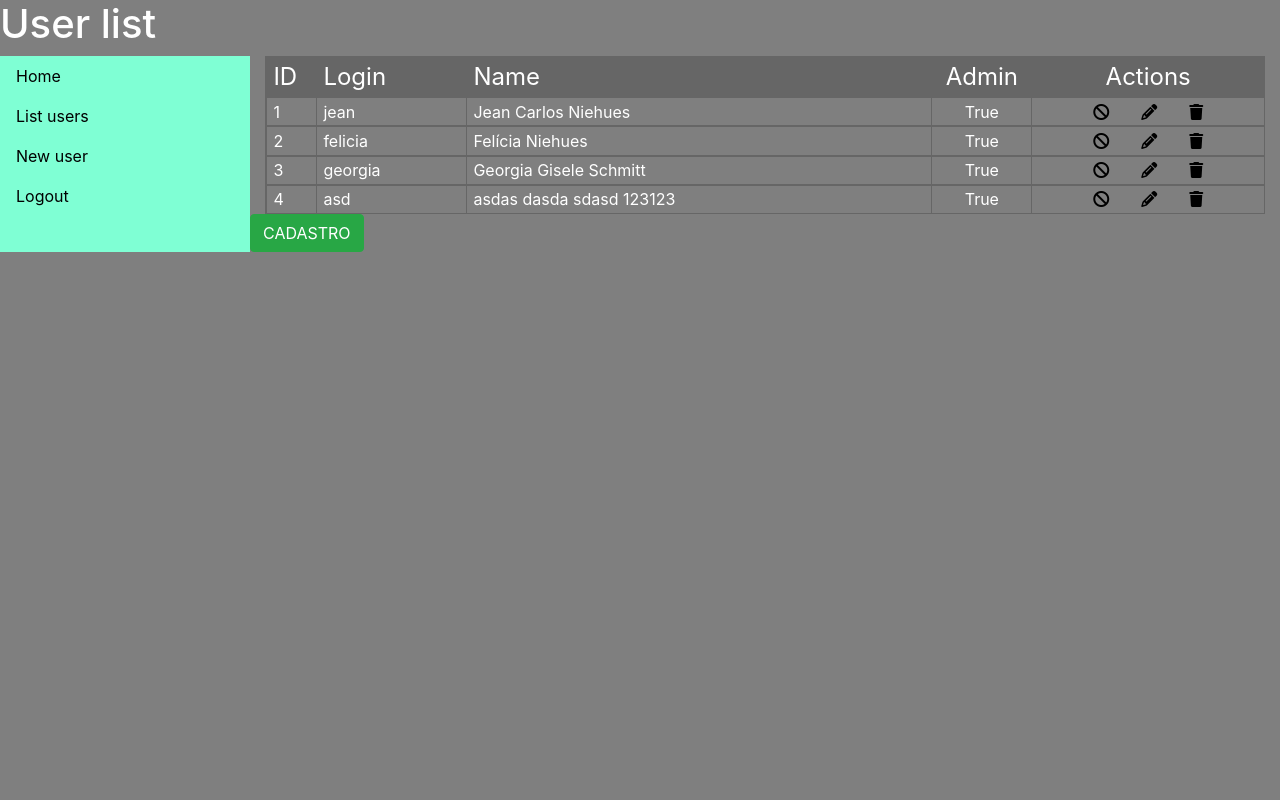
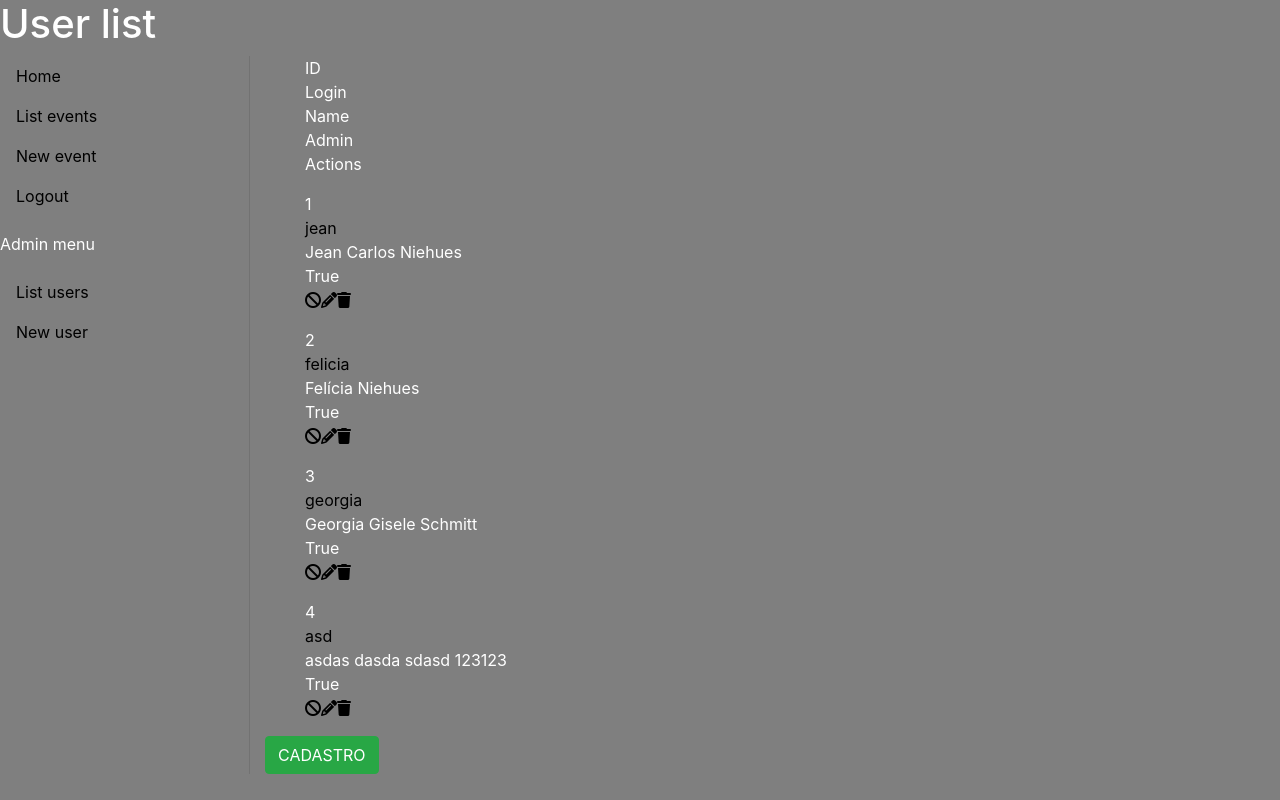
Before and after one commit to jeancnn/flask01, a Flask app: page /users/ in a window 1280 px wide. Run offline with Flask 3, Linux system fonts and the light colour scheme; some libraries are stand-ins or nearby versions.

Commit message:
melhoras na edição de user e também início do crud de eventos

```diff
--- a/static/style.css
+++ b/static/style.css
@@ -1,3 +1,9 @@
+:root {
+    --hover-color: rgba(0,0,0,.1);
+    --dark-gray-60: rgb(60,60,60);
+
+}
+
 body {
     background-color: rgba(0, 0, 0, .5);
     color: white;
@@ -11,18 +17,23 @@
 .content__wrapper .navigation {
     display: flex;
     flex-direction: column;
-    background-color: aquamarine;
+    border-right: 1px solid var(--hover-color);
 }
 
 .content__wrapper .navigation ul {
     padding-left: 0px;
 }
 
+.content__wrapper .navigation ul li:hover {
+    background-color: var(--hover-color);
+}
+
+
 ul li {
     list-style-type:none;
 }
 
-a {
+a, a:hover {
     color: black;
 }
 
@@ -30,39 +41,49 @@
     justify-content: center;
 }
 
-.listapessoas ul {
-    display: grid;
-    grid-template-columns: minmax(30px, 50px) minmax(30px, 150px) 2fr 100px 1fr;
+.list__user {
+    display: flex;
+    flex-direction: column;
     padding-left: 0px;
-    border: 1px solid #666;
-    margin: 0px;
+    margin-bottom: 2rem;
 }
 
-.listapessoas ul:hover {
-    background-color: aquamarine;
+.list__user:hover {
+    background-color: var(--hover-color);
 }
 
-.listapessoas .heading {
+.list__user .heading {
     font-size: 1.5rem;
     color: white;
     background-color: #666;
 }
 
-.listapessoas ul .actions > a{
+.list__user .actions > a {
     padding: 0px 1rem;
 }
 
 
-.listapessoas ul li {
+.list__user li {
     display: inline-flex;
-    border-left: 1px solid #666;
     padding: .1rem .4rem;
 }
 
 
-.listapessoas p {
+.list__user p {
     border-bottom: 1px solid #ccc;
 }
+
+.list__events {
+    padding-left: 0px;
+    display: grid;
+    grid-template-columns: 3fr 1fr;
+}
+
+.list__events li {
+    border: 1px solid var(--hover-color);
+    padding: .5rem 2rem;
+}
+
 
 .calendario {
     display: flex;
@@ -84,7 +105,7 @@
 }
 
 .dias li:hover {
-    background-color: bisque;
+    background-color: var(--dark-gray-60);
     transform: scale3d(1.2, 1.2, 1.2);
 }
 
--- a/templates/calendar.html
+++ b/templates/calendar.html
@@ -31,6 +31,6 @@
 
 
     </div>
-    <a href="/novo" class="btn btn-success">CADASTRO</a>
+
 </body>
 {% endblock content %}
--- a/templates/form_new_user.html
+++ b/templates/form_new_user.html
@@ -1,4 +1,6 @@
 {% extends "template.html" %}
+
+<!--Example of a form that will be used with a "normal" POST method instead of a jQuery request -->
 
 {% block title %}
 <div class="page-header">
--- a/templates/index.html
+++ b/templates/index.html
@@ -10,6 +10,6 @@
     {% endfor %}
 
     </div>
-    <a href="/novo" class="btn btn-success">CADASTRO</a>
+
 </body>
 {% endblock content %}
--- a/templates/list_users.html
+++ b/templates/list_users.html
@@ -13,18 +13,76 @@
             <li class="flex-justify-center">Actions</li>
         </ul>
         {% for user in users_list %}
-        <ul>
+        <ul class="user-list">
             <li>{{ user.id }}</li>
-            <li>{{ user.user_name }}</li>
+            <li><a href="/users/{{ user.id }}">{{ user.user_name }}</a></li>
             <li>{{ user.name }}</li>
             <li class="flex-justify-center">{{ user.admin }}</li>
-            <li class="actions flex-justify-center"><a href="#"><i class="fa-solid fa-ban"></i></a><a href="#"><i class="fa-solid fa-pencil"></i></a><a href="#"><i class="fa-solid fa-trash"></i></a></li>
+            <li class="actions flex-justify-center"><a href="#" title="Suspend"><i class="fa-solid fa-ban"></i></a><a href="/users/edit/{{ user.id }}" title="Edit"><i class="fa-solid fa-pencil"></i></a><a href="#" user-delete data-id="{{ user.id }}" title="Delete"><i class="fa-solid fa-trash"></i></a></li>
         </ul>
 
             {% endfor %}
 
+        <a href="/users/new_user" class="btn btn-success">CADASTRO</a>
 
     </div>
-    <a href="/new_user" class="btn btn-success">CADASTRO</a>
+
+<script>
+
+    function deleteUser(id) {
+        var ajxReq = $.ajax( {
+            url : '/users/'+id,
+            type : 'delete',
+            data : '',
+            success : function ( data ) {
+                $( "p" ).append( "User deleted" );
+            },
+            error : function ( jqXhr, textStatus, errorMessage ) {
+                $( "p" ).append( "Request has Fail.");
+            }
+        });
+    }
+
+
+    const usersDelete = document.querySelectorAll("[user-delete]");
+    usersDelete.forEach( button => {
+        button.addEventListener('click', () => {
+            console.log(button.dataset.id)
+            deleteUser(button.dataset.id)
+
+            setTimeout(function(){
+                location.reload()
+            }, 1000);
+
+        })
+    })
+
+
+
+
+
+
+$(document).ready( function () {
+    $('.editar').click( function(){
+        data = "name=" + document.getElementById("name").value + "&admin=" + document.getElementById("admin").value
+        console.log(data)
+        var ajxReq = $.ajax( {
+            url : '/users/',
+            type : 'delete',
+            data : data,
+            success : function ( data ) {
+                $( "p" ).append( "Update request has Succeded." );
+            },
+            error : function ( jqXhr, textStatus, errorMessage ) {
+                $( "p" ).append( "Update request has Fail.");
+            }
+        });
+    });
+});
+
+</script>
+
+
+
 </body>
 {% endblock content %}
--- a/templates/template.html
+++ b/templates/template.html
@@ -33,10 +33,10 @@
         <a class="nav-link" href="/">Home</a>
       </li>
       <li class="nav-item">
-        <a class="nav-link" href="/users">List users</a>
+        <a class="nav-link" href="/events">List events</a>
       </li>
       <li class="nav-item">
-        <a class="nav-link" href="/users/new_user">New user</a>
+        <a class="nav-link" href="/users/new_user">New event</a>
       </li>
       <li class="nav-item">
         <a class="nav-link" href="/logout">Logout</a>
@@ -44,7 +44,21 @@
     </ul>
   </nav>
 
-  </div>
+  <p>Admin menu</p>
+  <nav>
+    <ul class="menu nav-pills admin-nav">
+      <li class="nav-item">
+        <a class="nav-link" href="/users">List users</a>
+      </li>
+      <li class="nav-item">
+        <a class="nav-link" href="/users/new_user">New user</a>
+      </li>
+    </ul>
+  </nav>
+
+
+
+</div>
 
   <div class="content">
 
--- a/views/user.py
+++ b/views/user.py
@@ -46,12 +46,13 @@
         case 'PATCH':
             ### Edit a user by his ID
             isAdmin = False
+            #Verify if the new user has the Admin selected and convert it to a proper bolean type.
             if request.form['admin'] == "True":
                 isAdmin = True
             updateUser(id, request.form['name'], isAdmin )
-            flash(f"User {request.form['user_name']} altered.")
+            #flash(f"User {request.form['user_name']} altered.")
 
-            return redirect(url_for("home"))
+            return redirect(url_for("home")), 200
 
         case 'DELETE':
             ### Deletes a user by his ID
```
Also changed, not shown: controller/cal_controller.py (added, +19 -0 lines), templates/edit_user.html (+4 -5 lines), templates/list_single_user.html (+19 -9 lines), teste.py (+9 -9 lines), util.py (+9 -6 lines), database.db.
